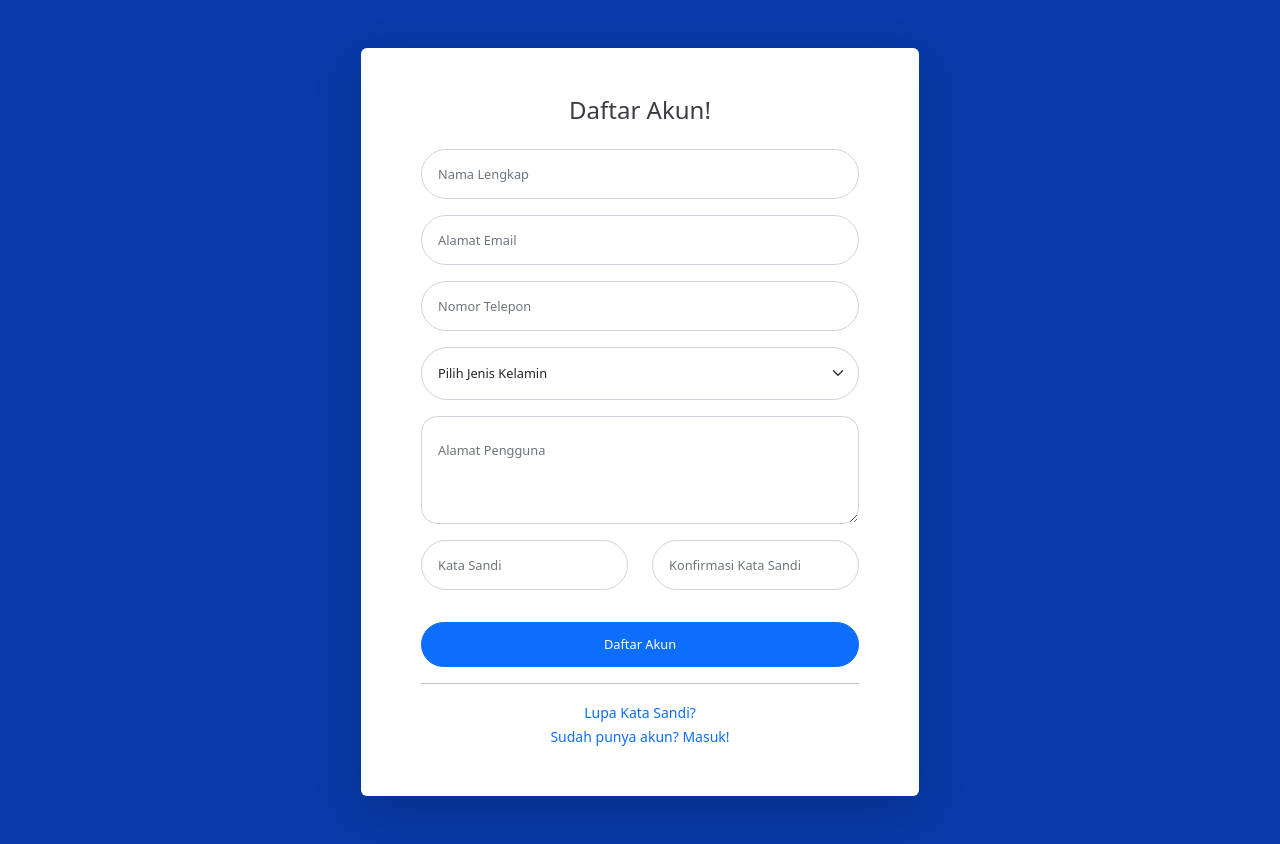
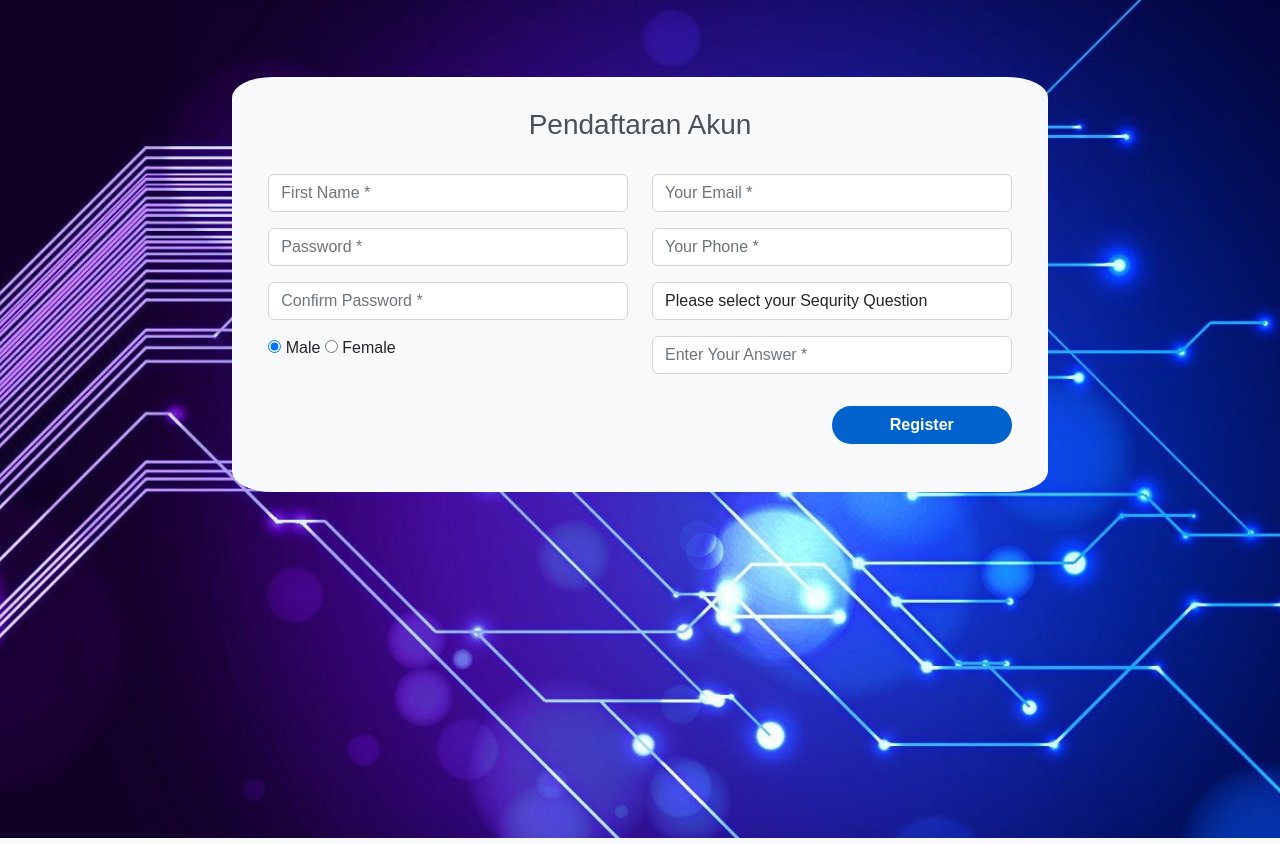
Before and after one commit to khaerilanwar/tegal, a CodeIgniter 4 app: template app/Views/auth/register.php in a window 1280 px wide. Run offline with PHP 8.4 and a stand-in for CodeIgniter, Linux system fonts and the light colour scheme; the template is opened without the code that fills it, so the values that code supplies are empty; some libraries are stand-ins or nearby versions.

Commit message:
adding views register 2

```diff
--- a/app/Views/auth/register.php
+++ b/app/Views/auth/register.php
@@ -1,75 +1,55 @@
-<?php $this->extend('layouts/auth_template'); ?>
+<?php $this->extend('layouts/auth_temp'); ?>
 
 <?php $this->section('content'); ?>
-
-<div class="container">
-
-    <div class="card o-hidden border-0 shadow-lg my-5 col-lg-6 mx-auto">
-        <div class="card-body p-0">
-            <!-- Nested Row within Card Body -->
-            <div class="row">
-                <div class="col-lg">
-                    <div class="p-5">
-                        <div class="text-center">
-                            <h1 class="h4 text-gray-900 mb-4">Daftar Akun!</h1>
-                        </div>
-                        <form class="user" method="post" action="/registrasi/save">
-                            <?= csrf_field(); ?>
-                            <div class="form-group">
-                                <input type="text" name="nama" class="form-control form-control-user <?= ($validation->hasError('nama')) ? 'is-invalid' : ''; ?>" id="nama" placeholder="Nama Lengkap" value="<?= old('nama'); ?>">
-                                <div class="pl-3 invalid-feedback">
-                                    <?= $validation->getError('nama'); ?>
+<div class="container register">
+    <div class="row">
+        <div class="col-md-9 register-right m-auto">
+            <div class="tab-content" id="myTabContent">
+                <div class="tab-pane fade show active" id="home" role="tabpanel" aria-labelledby="home-tab">
+                    <h3 class="register-heading">Pendaftaran Akun</h3>
+                    <div class="row register-form px-4">
+                        <div class="col-md-6">
+                            <div class="form-group mb-3">
+                                <input type="text" class="form-control" placeholder="First Name *" value="" />
+                            </div>
+                            <div class="form-group mb-3">
+                                <input type="password" class="form-control" placeholder="Password *" value="" />
+                            </div>
+                            <div class="form-group mb-3">
+                                <input type="password" class="form-control" placeholder="Confirm Password *" value="" />
+                            </div>
+                            <div class="form-group mb-3">
+                                <div class="maxl">
+                                    <label class="radio inline">
+                                        <input type="radio" name="gender" value="male" checked>
+                                        <span> Male </span>
+                                    </label>
+                                    <label class="radio inline">
+                                        <input type="radio" name="gender" value="female">
+                                        <span>Female </span>
+                                    </label>
                                 </div>
                             </div>
-                            <div class="form-group">
-                                <input type="text" name="email" class="form-control form-control-user <?= ($validation->hasError('email')) ? 'is-invalid' : ''; ?>" value="<?= old('email'); ?>" id="email" placeholder="Alamat Email">
-                                <div class="pl-3 invalid-feedback">
-                                    <?= $validation->getError('email'); ?>
-                                </div>
+                        </div>
+                        <div class="col-md-6">
+                            <div class="form-group mb-3">
+                                <input type="email" class="form-control" placeholder="Your Email *" value="" />
                             </div>
-                            <div class="form-group">
-                                <input type="text" name="no_telepon" class="form-control form-control-user <?= ($validation->hasError('no_telepon')) ? 'is-invalid' : ''; ?>" value="<?= old('no_telepon'); ?>" id="no_telepon" placeholder="Nomor Telepon">
-                                <div class="pl-3 invalid-feedback">
-                                    <?= $validation->getError('no_telepon'); ?>
-                                </div>
+                            <div class="form-group mb-3">
+                                <input type="text" minlength="10" maxlength="10" name="txtEmpPhone" class="form-control" placeholder="Your Phone *" value="" />
                             </div>
-                            <div class="form-group">
-                                <select name="jenis_kelamin" class="<?= ($validation->hasError('jenis_kelamin')) ? 'is-invalid' : ''; ?> form-select px-3 py-3 form-select-md form-control-user rounded-5">
-                                    <option selected disabled value="">Pilih Jenis Kelamin</option>
-                                    <option <?= (old('jenis_kelamin') == 'Laki-laki') ? 'selected' : ''; ?> value="Laki-laki">Laki - laki</option>
-                                    <option <?= (old('jenis_kelamin') == 'Perempuan') ? 'selected' : ''; ?> value="Perempuan">Perempuan</option>
+                            <div class="form-group mb-3">
+                                <select class="form-control">
+                                    <option class="hidden" selected disabled>Please select your Sequrity Question</option>
+                                    <option>What is your Birthdate?</option>
+                                    <option>What is Your old Phone Number</option>
+                                    <option>What is your Pet Name?</option>
                                 </select>
-                                <div class="pl-3 invalid-feedback">
-                                    <?= $validation->getError('jenis_kelamin'); ?>
-                                </div>
                             </div>
-                            <div class="form-group">
-                                <textarea class="form-control form-control-user rounded-4 <?= ($validation->hasError('alamat')) ? 'is-invalid' : ''; ?>" id="alamat" name="alamat" rows="3" placeholder="Alamat Pengguna"><?= old('alamat'); ?></textarea>
-                                <div class="pl-3 invalid-feedback">
-                                    <?= $validation->getError('alamat'); ?>
-                                </div>
+                            <div class="form-group mb-3">
+                                <input type="text" class="form-control" placeholder="Enter Your Answer *" value="" />
                             </div>
-                            <div class="form-group row">
-                                <div class="col-sm-6 mb-3 mb-sm-0">
-                                    <input type="password" class="form-control form-control-user <?= ($validation->hasError('password')) ? 'is-invalid' : ''; ?>" name="password" id="password" placeholder="Kata Sandi">
-                                    <div class="pl-3 invalid-feedback">
-                                        <?= $validation->getError('password'); ?>
-                                    </div>
-                                </div>
-                                <div class="col-sm-6">
-                                    <input type="password" name="repassword" class="form-control form-control-user" id="repassword" placeholder="Konfirmasi Kata Sandi">
-                                </div>
-                            </div>
-                            <button type="submit" class="mt-3 btn btn-primary btn-user btn-block">
-                                Daftar Akun
-                            </button>
-                        </form>
-                        <hr>
-                        <div class="text-center">
-                            <a class="small text-decoration-none" href="forgot-password.html">Lupa Kata Sandi?</a>
-                        </div>
-                        <div class="text-center">
-                            <a class="small text-decoration-none" href="/login">Sudah punya akun? Masuk!</a>
+                            <input type="submit" class="mt-3 btnRegister" value="Register" />
                         </div>
                     </div>
                 </div>
@@ -78,5 +58,4 @@
     </div>
 
 </div>
-
 <?php $this->endSection(); ?>
--- /dev/null
+++ b/app/Views/layouts/auth_temp.php
@@ -0,0 +1,26 @@
+<!doctype html>
+<html lang="en">
+
+<head>
+    <meta charset="utf-8">
+    <meta name="viewport" content="width=device-width, initial-scale=1">
+    <title><?= $title; ?></title>
+    <!-- FAVICON -->
+    <link rel="shortcut icon" href="/assets/img/ikon-tegal.ico" type="image/x-icon">
+
+    <!-- BOOTSTRAP CSS -->
+    <link href="/assets/css/bootstrap.min.css" rel="stylesheet">
+
+    <!-- LOGIN CSS CUSTOM -->
+    <link rel="stylesheet" href="/assets/css/auth.css">
+</head>
+
+<body>
+
+    <?php $this->renderSection('content'); ?>
+
+    <script src="/assets/js/bootstrap.bundle.min.js"></script>
+    <script src="https://code.jquery.com/jquery-3.6.1.js" integrity="sha256-3zlB5s2uwoUzrXK3BT7AX3FyvojsraNFxCc2vC/7pNI=" crossorigin="anonymous"></script>
+</body>
+
+</html>
```
Also changed, not shown: app/Views/auth/login.php (+3 -21 lines), app/Views/auth/register2.php (added, +82 -0 lines), public/assets/css/auth.css (added), public/assets/css/login.css (deleted).
